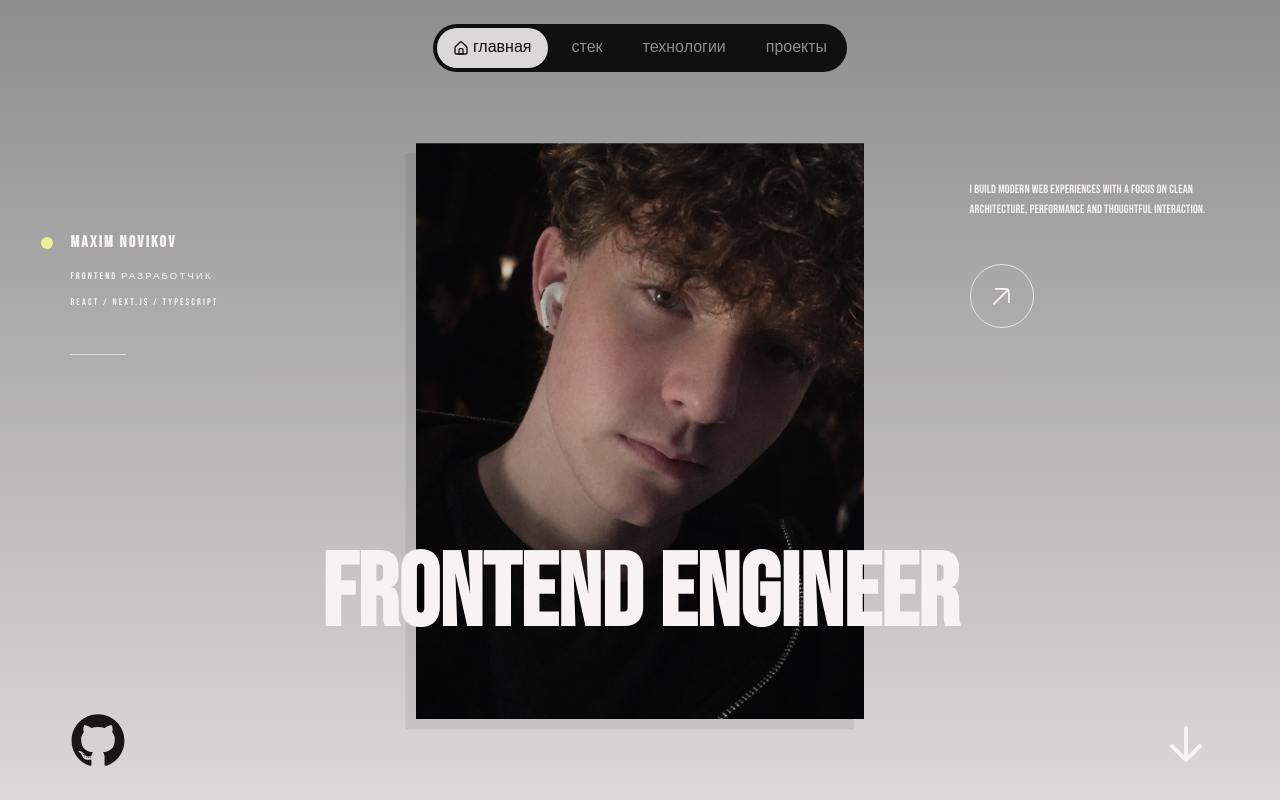
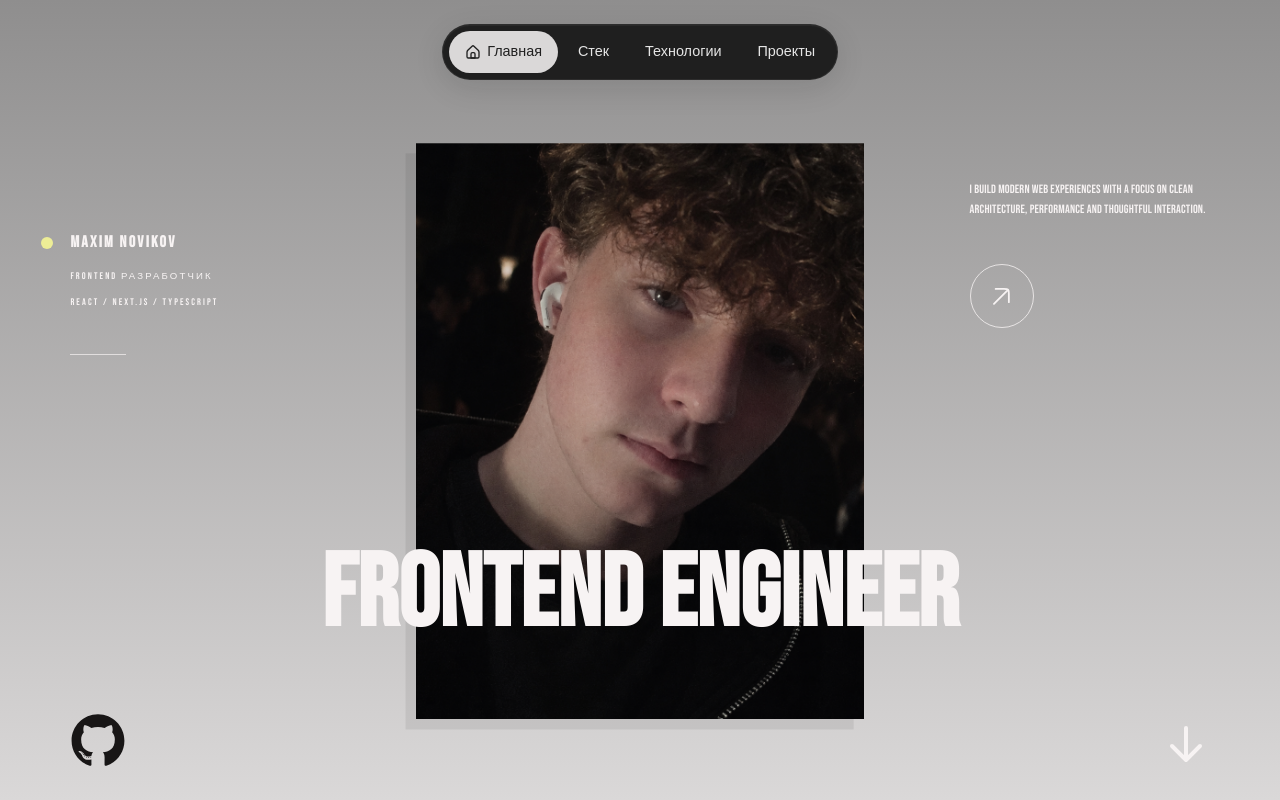
Before and after one commit to Maxim-Coder-arch/personal-website, a Next.js app: page / in a window 1280 px wide. Built offline with nearby package versions, Linux system fonts and the light colour scheme; a web font is replaced by a local one.

Commit message:
feat: add animations

```diff
--- /dev/null
+++ b/src/widgets/menu/model/animations.ts
@@ -0,0 +1,101 @@
+import { Transition, Variants } from "framer-motion";
+
+const premiumEase = [0.22, 1, 0.36, 1] as const;
+
+export const menuAnimationConfig = {
+    appearance: {
+        initial: {
+            opacity: 0,
+            y: -20,
+            scale: 0.96,
+            filter: "blur(8px)",
+        },
+        animate: {
+            opacity: 1,
+            y: 0,
+            scale: 1,
+            filter: "blur(0px)",
+            transition: {
+                duration: 0.8,
+                ease: premiumEase,
+            },
+        },
+    },
+
+    items: {
+        hidden: {
+            opacity: 0,
+            y: -8,
+        },
+        visible: {
+            opacity: 1,
+            y: 0,
+            transition: {
+                duration: 0.45,
+                ease: premiumEase,
+            },
+        },
+    } satisfies Variants,
+
+    list: {
+        hidden: {},
+        visible: {
+            transition: {
+                staggerChildren: 0.07,
+                delayChildren: 0.15,
+            },
+        },
+    } satisfies Variants,
+
+    bubble: {
+        layout: {
+            type: "spring",
+            stiffness: 500,
+            damping: 22,
+            mass: 0.7,
+        },
+    } satisfies { layout: Transition },
+
+    itemHover: {
+        scale: 1.035,
+        transition: {
+            duration: 0.25,
+            ease: premiumEase,
+        },
+    },
+
+    itemTap: {
+        scale: 0.96,
+        transition: {
+            duration: 0.15,
+            ease: "easeOut",
+        },
+    },
+
+    iconHover: {
+        scale: 1.12,
+        rotate: -5,
+        transition: {
+            duration: 0.3,
+            ease: premiumEase,
+        },
+    },
+};
+
+export const menuColorAnimation = {
+    active: {
+        color: "#202020",
+        transition: {
+            duration: 0.25,
+            ease: premiumEase,
+        },
+    },
+
+    inactive: {
+        color: "#e5e5e5",
+        transition: {
+            duration: 0.3,
+            ease: premiumEase,
+        },
+    },
+};
--- /dev/null
+++ b/src/widgets/menu/model/data.tsx
@@ -0,0 +1,23 @@
+import { HomeIcon } from "@/src/shared/icons/home";
+
+import { IMenuItems } from "./types";
+
+export const menuItems: IMenuItems[] = [
+    {
+        itemLabel: "Главная",
+        itemLink: "/",
+        itemIcon: <HomeIcon />,
+    },
+    {
+        itemLabel: "Стек",
+        itemLink: "/a",
+    },
+    {
+        itemLabel: "Технологии",
+        itemLink: "/b",
+    },
+    {
+        itemLabel: "Проекты",
+        itemLink: "/s",
+    },
+];
--- /dev/null
+++ b/src/widgets/menu/model/types.ts
@@ -0,0 +1,7 @@
+import { ReactElement } from "react";
+
+export interface IMenuItems {
+    itemLabel: string;
+    itemLink: string;
+    itemIcon?: ReactElement;
+}
--- a/src/widgets/menu/ui/layer/menu.tsx
+++ b/src/widgets/menu/ui/layer/menu.tsx
@@ -1,57 +1,111 @@
+
 "use client";
 
-import { ReactElement } from "react";
-import styles from "../styles/menu.module.scss";
-import { HomeIcon } from "@/src/shared/icons/home";
+import { useState } from "react";
 import Link from "next/link";
-import { it } from "node:test";
+import { motion, useReducedMotion } from "framer-motion";
 import { usePathname } from "next/navigation";
 
-export interface IMenuItems {
-    itemLabel: string;
-    itemLink: string;
-    itemIcon?: ReactElement;
-}
+import styles from "../styles/menu.module.scss";
 
-export const menuItems: IMenuItems[] = [
-    {
-        itemLabel: "Главная",
-        itemLink: "/",
-        itemIcon: <HomeIcon />
-    },
-    {
-        itemLabel: "Стек",
-        itemLink: "/a",
-    },
-    {
-        itemLabel: "Технологии",
-        itemLink: "/b",
-    },
-    {
-        itemLabel: "Проекты",
-        itemLink: "/s",
-    },
-]
+
+import { menuAnimationConfig, menuColorAnimation } from "../../model/animations";
+import { menuItems } from "../../model/data";
+
+
 
 export const Menu = () => {
     const pathName = usePathname();
+    const shouldReduceMotion = useReducedMotion();
+
+    const [hoveredItem, setHoveredItem] = useState<string | null>(null);
+
+    const currentPath = pathName ?? "/";
+    const highlightedPath = hoveredItem ?? currentPath;
 
     return (
-        <nav className={`${styles["hero-nav"]} w-full fixed flex justify-center`}>
-            <div className={`${styles["hero-nav__sections"]} rounded-3xl flex justify-center p-1`}>
-                <ul className="flex items-center gap-2">
-                    {menuItems.map((item, index) => {
+        <motion.nav
+            className={`${styles["hero-nav"]} w-full fixed flex justify-center`}
+            initial={
+                shouldReduceMotion
+                    ? false
+                    : menuAnimationConfig.appearance.initial
+            }
+            animate={menuAnimationConfig.appearance.animate}
+        >
+            <div
+                className={`${styles["hero-nav__sections"]} rounded-3xl flex justify-center p-1`}
+                onMouseLeave={() => setHoveredItem(null)}
+            >
+                <motion.ul
+                    className="flex items-center gap-2"
+                    variants={menuAnimationConfig.list}
+                    initial={shouldReduceMotion ? false : "hidden"}
+                    animate="visible"
+                >
+                    {menuItems.map((item) => {
+                        const isActive = currentPath === item.itemLink;
+                        const isHighlighted = highlightedPath === item.itemLink;
+
                         return (
-                            <li key={index + item.itemLabel} className={`flex rounded-3xl px-4 py-2 gap-1 ${pathName === item.itemLink ? styles["active"] : ""}`}>
+                            <motion.li
+                                key={item.itemLink}
+                                className={`${styles["hero-nav__item"]} flex rounded-3xl px-4 py-2 gap-1 ${
+                                    isActive ? styles["active"] : ""
+                                }`}
+                                variants={menuAnimationConfig.items}
+                                onMouseEnter={() => setHoveredItem(item.itemLink)}
+                                whileHover={
+                                    shouldReduceMotion
+                                        ? undefined
+                                        : menuAnimationConfig.itemHover
+                                }
 
-                                { item.itemIcon && item.itemIcon }
+                                animate={
+                                isHighlighted
+                                    ? menuColorAnimation.active
+                                    : menuColorAnimation.inactive
+                            }
+                            >
+                                {isHighlighted && (
+                                    <motion.span
+                                        layoutId="menu-active-bubble"
+                                        className={styles["hero-nav__bubble"]}
+                                        transition={
+                                            shouldReduceMotion
+                                                ? { duration: 0 }
+                                                : menuAnimationConfig.bubble.layout
+                                        }
+                                    />
+                                )}
 
-                                <Link href={item.itemLink}>{ item.itemLabel }</Link>
-                            </li>
-                        )
+                                <Link
+                                    href={item.itemLink}
+                                    aria-current={isActive ? "page" : undefined}
+                                    className={styles["hero-nav__link"]}
+                                >
+                                    {item.itemIcon && (
+                                        <motion.span
+                                            className={styles["hero-nav__icon"]}
+                                            whileHover={
+                                                shouldReduceMotion
+                                                    ? undefined
+                                                    : menuAnimationConfig.iconHover
+                                            }
+                                        >
+                                            {item.itemIcon}
+                                        </motion.span>
+                                    )}
+
+                                    <span className={styles["hero-nav__label"]}>
+                                        {item.itemLabel}
+                                    </span>
+                                </Link>
+                            </motion.li>
+                        );
                     })}
-                </ul>
+                </motion.ul>
             </div>
-        </nav>
-    )
-}
+        </motion.nav>
+    );
+};
--- a/src/widgets/menu/ui/styles/menu.module.scss
+++ b/src/widgets/menu/ui/styles/menu.module.scss
@@ -1,26 +1,157 @@
 @use "../../../../app/styles/scss/includes" as *;
 
 .hero-nav {
+    position: fixed;
     z-index: 1000;
+    top: 0;
+    left: 0;
+
+    display: flex;
+    justify-content: center;
+
+    width: 100%;
+    padding: 0 1rem;
+
+    pointer-events: none;
 
     &__sections {
+        position: relative;
+
         width: fit-content;
-        min-height: 30px;
+        max-width: 100%;
 
         margin-top: 1.5rem;
+        padding: 0.35rem;
 
-        background-color: $bg-color;
+        background-color: rgba($bg-color, 0.88);
+        border: 1px solid rgba($white, 0.08);
+        border-radius: 999px;
 
-        & ul {
-            & li {
-                @include font(1rem, 100, $light-grey);
-                text-transform: lowercase;
-            }
+        box-shadow:
+            0 8px 30px rgba($bg-color, 0.12),
+            inset 0 1px 0 rgba($white, 0.06);
+
+        backdrop-filter: blur(20px);
+        -webkit-backdrop-filter: blur(20px);
+
+        pointer-events: auto;
+
+        ul {
+            position: relative;
+            display: flex;
+            align-items: center;
+
+            gap: 0.25rem;
+            margin: 0;
+            padding: 0;
+
+            list-style: none;
+        }
+    }
+
+    &__item {
+        position: relative;
+        isolation: isolate;
+
+        display: flex;
+        align-items: center;
+
+        padding: 0;
+        border-radius: 999px;
+
+        @include font(0.9rem, 400, $light-grey);
+
+        white-space: nowrap;
+        cursor: pointer;
+
+        transition: color 250ms ease;
+
+        a {
+            position: relative;
+            z-index: 2;
+
+            display: flex;
+            align-items: center;
+            justify-content: center;
+
+            gap: 0.4rem;
+            padding: 0.65rem 1rem;
+
+            color: inherit;
+            text-decoration: none;
+        }
+
+        &:hover {
+            color: $bg-color;
+        }
+    }
+
+    &__bubble {
+        position: absolute;
+        z-index: 0;
+        inset: 0;
+
+        border-radius: inherit;
+        background-color: $white;
+        pointer-events: none;
+    }
+
+    &__icon {
+        display: inline-flex;
+        align-items: center;
+        justify-content: center;
+
+        flex-shrink: 0;
+
+        svg {
+            display: block;
+
+            width: 1rem;
+            height: 1rem;
+        }
+    }
+
+    &__label {
+        display: inline-block;
+    }
+
+    .active {
+        color: $bg-color;
+    }
+}
+
+@media (max-width: 600px) {
+    .hero-nav {
+        padding: 0 0.75rem;
+
+        &__sections {
+            width: fit-content;
+            max-width: 100%;
+
+            margin-top: 1rem;
+            padding: 0.25rem;
+        }
+
+        &__sections ul {
+            gap: 0.15rem;
+        }
+
+        &__item a {
+            gap: 0.3rem;
+            padding: 0.6rem 0.75rem;
+
+            font-size: 0.8rem;
+        }
+
+        &__icon svg {
+            width: 0.9rem;
+            height: 0.9rem;
         }
     }
 }
 
-.active {
-    background-color: $white;
-    color: $bg-color !important;
+@media (prefers-reduced-motion: reduce) {
+    .hero-nav__item {
+        transition: none;
+    }
 }
```
